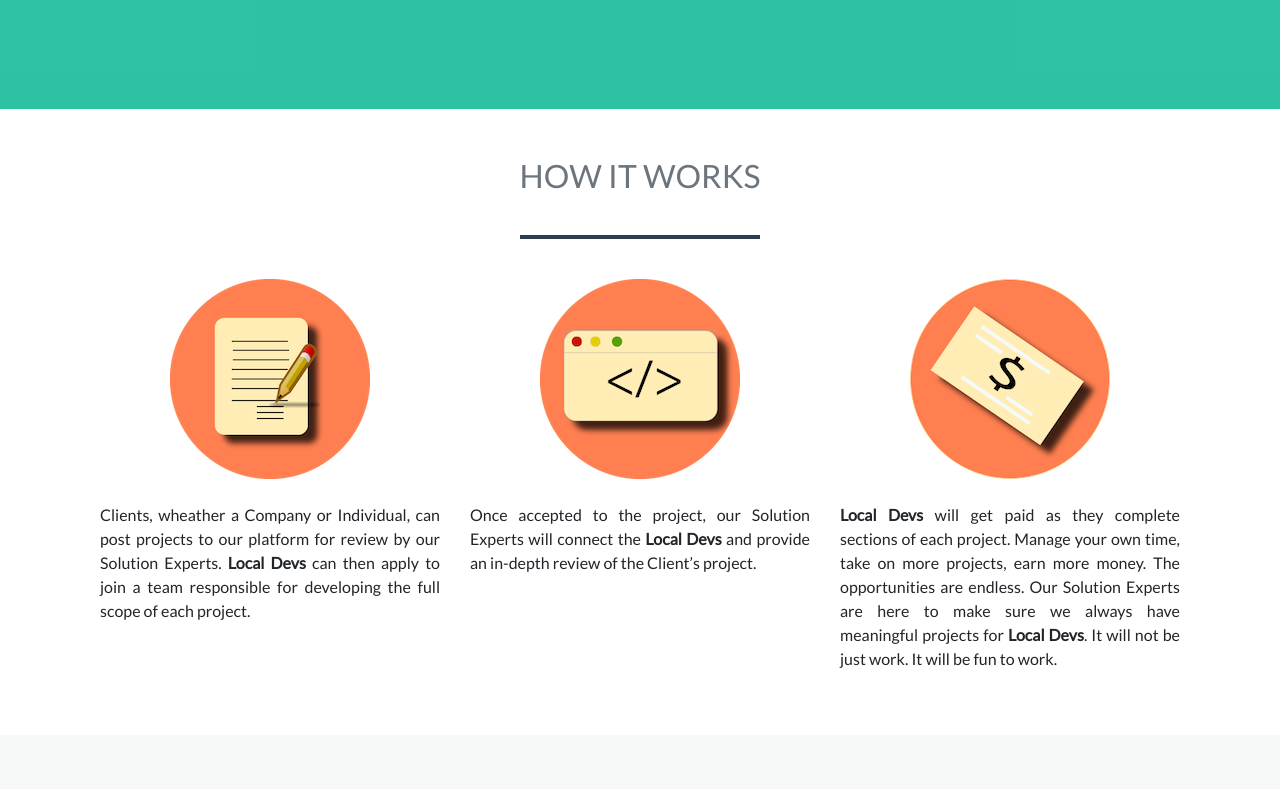
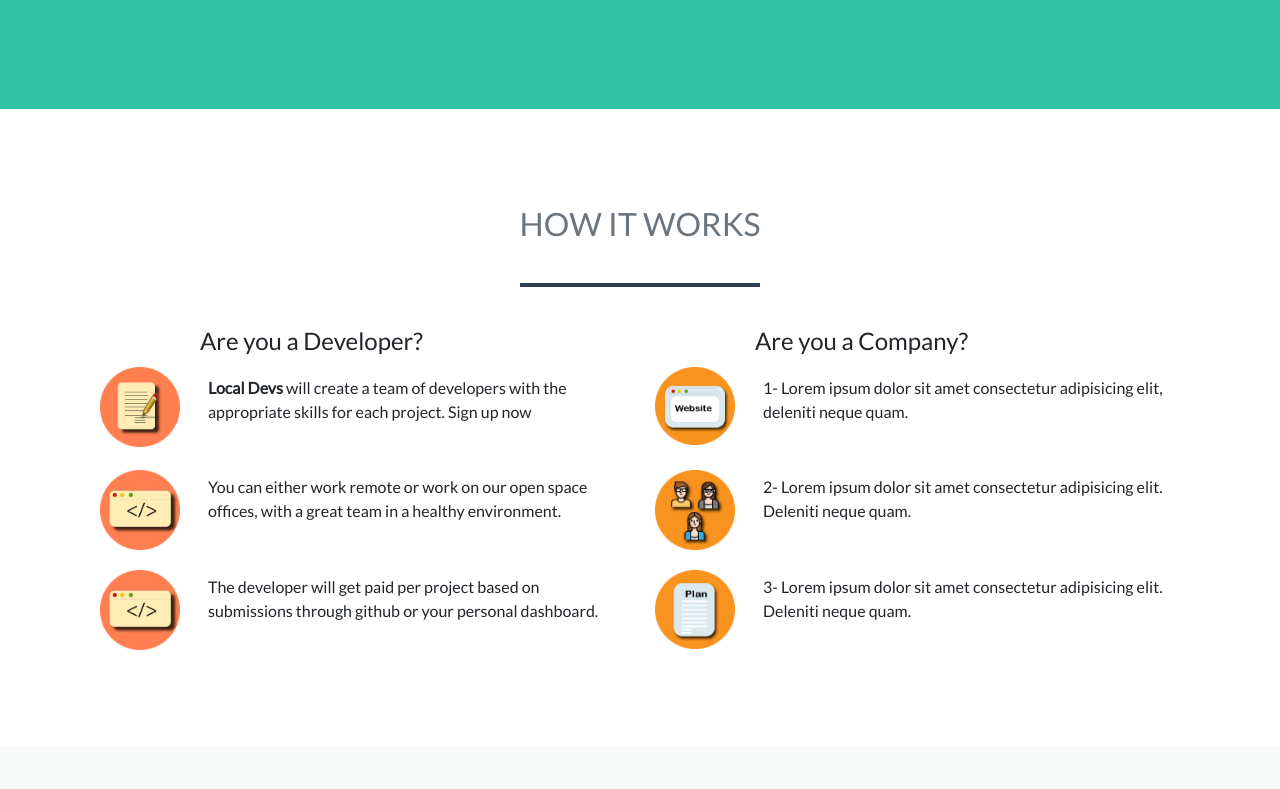
Before and after one commit to Davsip/local-devs, a React (Create React App) app in the folder client/: page / in a window 1280 px wide. Shown: the part 691-1480 px from the top of the page. Built offline with nearby package versions, Linux system fonts and the light colour scheme; no server answers; what auth0-js would draw is missing.

Commit message:
updated how it works section, submit a project form

```diff
--- a/client/public/assets/css/style.css
+++ b/client/public/assets/css/style.css
@@ -538,18 +538,31 @@ button.modal-close {
   padding: 1.25rem;
 }
 
-/* .icon-how {
+.icon-how-1 {
+  height: auto;
+  width: 80px;
+  margin-top: 40px;
+  margin-right: 20px;
+  vertical-align: top;
+}
+
+.icon-how {
   height: auto;
   width: 80px;
   margin-top: 20px;
   margin-right: 20px;
   vertical-align: top;
-} */
+}
 
-/* .hiw-card {
-  padding: 8px;
-  box-shadow: 0 4px 8px 0 rgba(0, 0, 0, 0.2), 0 6px 20px 0 rgba(0, 0, 0, 0.19);
-} */
+.hiw-card {
+  padding: 12px 8px 10px 8px;
+ /* box-shadow: 0 1px 2px 0 rgba(0, 0, 0, 0.2), 0 3px 10px 0 rgba(0, 0, 0, 0.10); */
+}
+
+.hiw-card-2 {
+  padding: 25px 8px 10px 8px;
+ /* box-shadow: 0 1px 2px 0 rgba(0, 0, 0, 0.2), 0 3px 10px 0 rgba(0, 0, 0, 0.10); */
+}
 
 /* Jason Added */
 .tab-content {
--- a/client/src/App.js
+++ b/client/src/App.js
@@ -301,7 +301,7 @@ class App extends Component {
         </div>
 
         {/* <!-- SECTION 2 / HOW IT WORKS --> */}
-        <div className="howitworks" id="howitworks">
+        {/* <div className="howitworks" id="howitworks">
           <div className="container">
             <h2 className="text-center text-uppercase text-secondary">
               How it Works
@@ -356,9 +356,9 @@ class App extends Component {
               </div>
             </div>
           </div>
-        </div>
+        </div>  */}
 
-       {/*  <section className="section-2">
+        <section className="section-2">
           <div className="container">
             <h2 className="text-center text-uppercase text-secondary">
               How it Works
@@ -369,7 +369,7 @@ class App extends Component {
                 <div className="media">
                   <div className="media-left media-middle">
                     <img
-                      className="icon-how"
+                      className="icon-how-1"
                       src="./assets/images/icons/apply-icon.png"
                       alt="Code Browser"
                     />
@@ -377,7 +377,7 @@ class App extends Component {
                   <div className="media-body">
                     <h4 className="media-heading">Are you a Developer?</h4>
                     <p class="hiw-card">
-                    <b>Local Devs</b> will create a team of developers for each project and the technologies need it. The developer can choose the technology that wants to work with an easy quick apply form.
+                    <b>Local Devs</b> will create a team of developers with the appropriate skills for each project.  Sign up now{/** The developer can choose the technology that wants to work with an easy quick apply form.**/}
                     </p>
                   </div>
                 </div>
@@ -391,8 +391,8 @@ class App extends Component {
                     />
                   </div>
                   <div className="media-body">
-                    <p class="hiw-card">
-                    The developer will have a deadine for each project. You can either work remote or work on our open space offices, with a great team in a healthy environment. It will not be just work. It will be fun to work.
+                    <p class="hiw-card-2">
+                    You can either work remote or work on our open space offices, with a great team in a healthy environment. {/**  It will not be just work. It will be fun to work.*/}
                     </p>
                   </div>
                 </div>
@@ -406,8 +406,8 @@ class App extends Component {
                     />
                   </div>
                   <div className="media-body">
-                  <p>
-                  The developer will get paid per project or sections of the project. Each day you will submit a quick update on your job through github or your personal dashboard. Communication with the team and the The Solution's Expert Manager will be requiredpw.
+                  <p class="hiw-card-2">
+                  The developer will get paid per project based on submissions through github or your personal dashboard. {/** Communication with the team and the The Solution's Expert Manager will be required.  **/}
                     </p>
                   </div>
                 </div>
@@ -417,18 +417,16 @@ class App extends Component {
                 <div className="media">
                 <div className="media-left media-middle">
                     <img
-                      className="icon-how"
+                      className="icon-how-1"
                       src="./assets/images/icons/Asset-1.png"
                       alt="Code Browser"
                     />
                   </div>
                   <div className="media-body">
                     <h4 className="media-heading">Are you a Company?</h4>
-                    <p>
-                      Lorem ipsum dolor sit amet consectetur adipisicing elit.
-                      Deleniti neque quam at, exercitationem maiores explicabo
-                      veniam beatae voluptatum consequatur. Temporibus magni
-                      nulla corporis eaque non ducimus quod quia fugit error!
+                    <p class="hiw-card">
+                      1- Lorem ipsum dolor sit amet consectetur adipisicing elit,
+                      deleniti neque quam.
                     </p>
                   </div>
                 </div>
@@ -443,11 +441,9 @@ class App extends Component {
                     />
                   </div>
                   <div className="media-body">
-                    <p>
-                      Lorem ipsum dolor sit amet consectetur adipisicing elit.
-                      Deleniti neque quam at, exercitationem maiores explicabo
-                      veniam beatae voluptatum consequatur. Temporibus magni
-                      nulla corporis eaque non ducimus quod quia fugit error!
+                    <p class="hiw-card-2">
+                      2- Lorem ipsum dolor sit amet consectetur adipisicing elit.
+                      Deleniti neque quam.
                     </p>
                   </div>
                 </div>
@@ -462,18 +458,16 @@ class App extends Component {
                     />
                   </div>
                   <div className="media-body">
-                    <p>
-                      Lorem ipsum dolor sit amet consectetur adipisicing elit.
-                      Deleniti neque quam at, exercitationem maiores explicabo
-                      veniam beatae voluptatum consequatur. Temporibus magni
-                      nulla corporis eaque non ducimus quod quia fugit error!
+                    <p class="hiw-card-2">
+                      3- Lorem ipsum dolor sit amet consectetur adipisicing elit.
+                      Deleniti neque quam.
                     </p>
                   </div>
                 </div>
               </div>
             </div>
           </div>
-        </section> */}
+        </section>
 
         {/* <!-- SECTION 3 PROJECTS --> */}
         <div className="projects" id="projects">
--- a/client/src/pages/ProjectForm/ProjectForm.js
+++ b/client/src/pages/ProjectForm/ProjectForm.js
@@ -240,7 +240,8 @@ class ProjectForm extends Component {
                onChange={this.handleInputChange}
         />
     </div>
-    <div className="form-group">
+   {/**
+        <div className="form-group">
         <label for="FormControlInput1">Budget</label>
         <input type="text"
                className="form-control"
@@ -250,6 +251,7 @@ class ProjectForm extends Component {
                onChange={this.handleInputChange}
         />
     </div>
+    **/}
     <div className="form-group">
         <label for="FormControlInput1">Location Zip Code</label>
         <input type="text"
@@ -270,6 +272,7 @@ class ProjectForm extends Component {
                onChange={this.handleInputChange}
         />
     </div>
+    {/**
     <div className="form-group">
         <label for="FormControlInput1">Team Size</label>
         <input type="text"
@@ -280,6 +283,8 @@ class ProjectForm extends Component {
                onChange={this.handleInputChange}
         />
     </div>
+    **/}
+    {/**
     <div className="form-group">
         <label>Duration</label>
         <select className="form-control"
@@ -297,6 +302,8 @@ class ProjectForm extends Component {
             <option value="18">18 Months</option>
         </select>
     </div>
+     **/}
+     {/**
     <div className="form-group">
         <label>SE Led</label><br />
         <div className="form-check form-check-inline seled">
@@ -308,7 +315,9 @@ class ProjectForm extends Component {
             <label className="form-check-label" for="inlineRadio2">False</label>
         </div>
     </div>
+    **/}
     {/* <!-- Technologies Checkboxes --> */}
+    {/**
     <div className="form-group">
         <label for="FormControlInput1">Technologies</label><br />
 
@@ -397,6 +406,7 @@ class ProjectForm extends Component {
             <label className="form-check-label" for="inlineCheckbox21">Sass</label>
         </div>
     </div>
+    **/}
     {/* <!-- End Technologies Checkboxes --> */}
     <div className="form-group">
         <label for="exampleFormControlTextarea1">Full Project Description</label>
```
